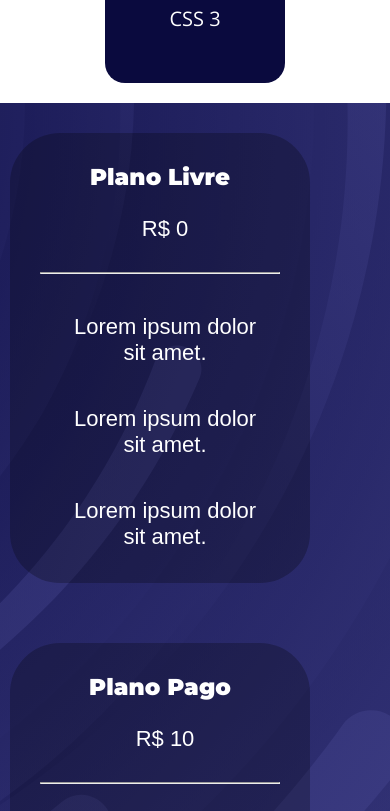
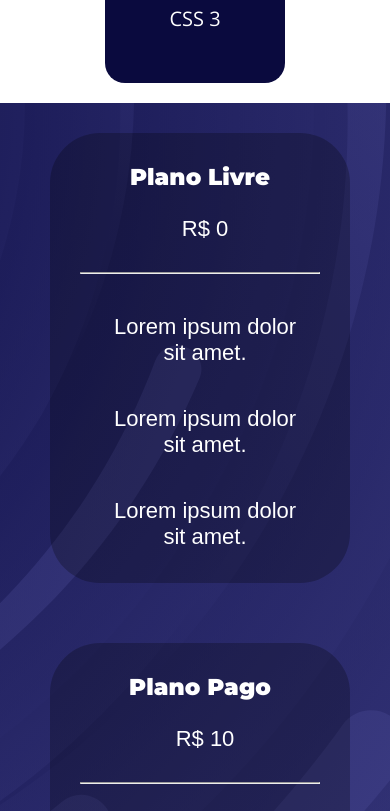
Before and after one commit to Arthur-Di-Loreto/treino, a plain HTML site: page index.html in a window 390 px wide. Shown: the part 1284-2095 px from the top of the page. Drawn offline with nearby package versions, Linux system fonts and the light colour scheme.

Commit message:
corrigindo responsividade -399px

```diff
--- a/assets/style.css
+++ b/assets/style.css
@@ -569,4 +569,9 @@ aside.top-bar {
     width: 30rem;
     margin-left: 1rem;
   }
+  section#pricing div.conteiner.full-height {
+    display: flex;
+    flex-direction: column;
+    align-content: center;
+  }
 }
```
